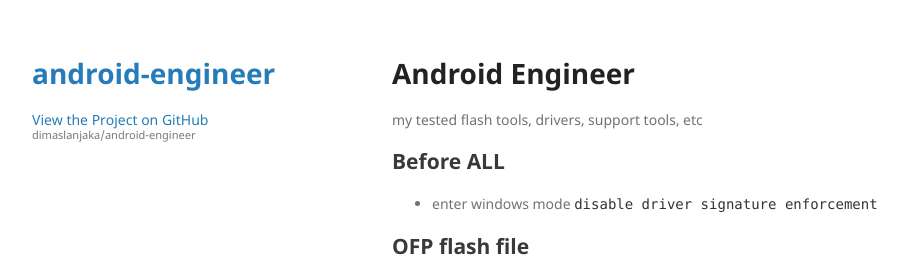
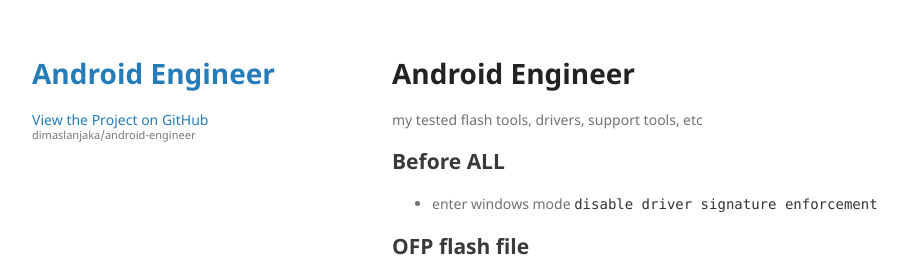
Before and after one commit to dimaslanjaka/android-engineer, a Jekyll site: the page built from readme.md, in a window 1280 px wide. Shown: the top 257 px of the page, without its empty margins (178-1086 px from the left). Built offline with Jekyll 4.4.1, drawn with Linux system fonts in a browser that asks for light colours; our own code applies the rules of GitHub Pages for plain Markdown files; the repository's description, which GitHub fills in, is left out; some of the changed lines change nothing that is shown.

Commit message:
Update site info

```diff
--- a/_config.yml
+++ b/_config.yml
@@ -1,3 +1,8 @@
+title: "Android Engineer"
+baseurl: "/android-engineer" # the subpath of your site, e.g. /blog
+url: "https://www.webmanajemen.com" # the base hostname & protocol for your site
+github_username:  dimaslanjaka
+email: dimaslanjaka@gmail.com
 exclude:
   - .sass-cache/
   - .jekyll-cache/
```
